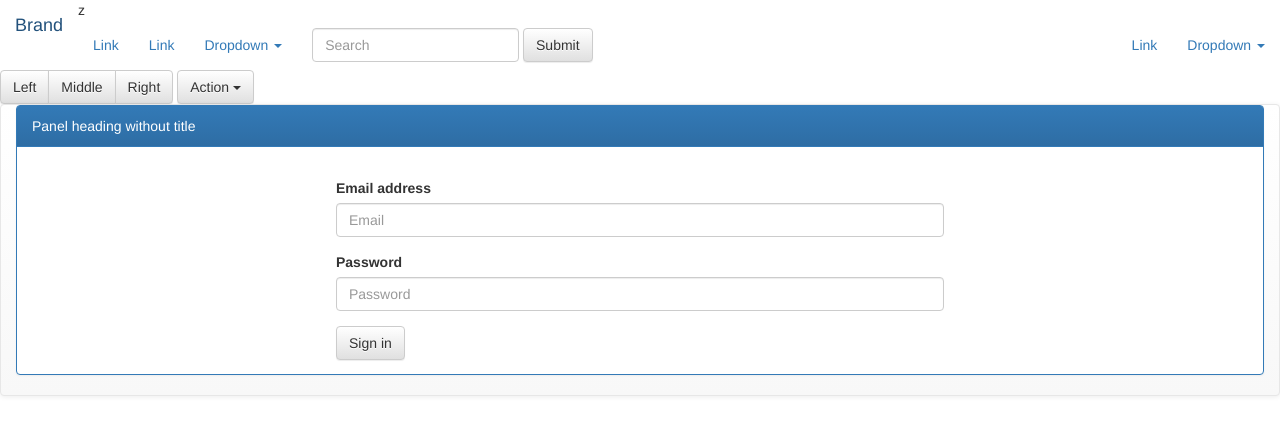
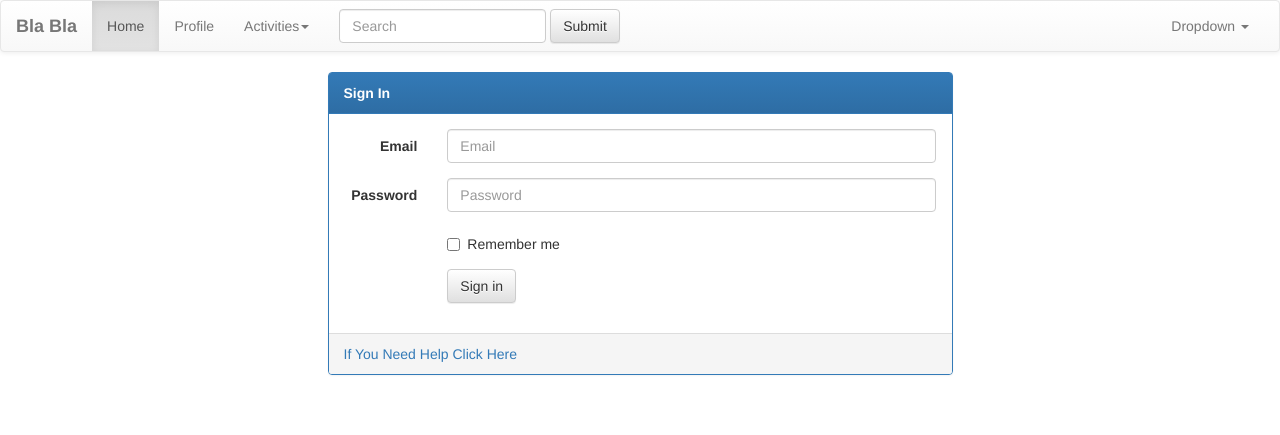
Before and after one commit to Ananthan03/workshop, a Django app: page / in a window 1280 px wide. Shown: the top 435 px of the page. Run offline with Django 3.2, Linux system fonts and the light colour scheme; some libraries are stand-ins or nearby versions.

Commit message:
fourth commit

```diff
--- a/registration/templates/index.html
+++ b/registration/templates/index.html
@@ -1,114 +1,207 @@
-{% load ststicfiles %}
-<html>
-<head>z
-  <link rel="stylesheet" href="https://maxcdn.bootstrapcdn.com/bootstrap/3.3.6/css/bootstrap.min.css" integrity="sha384-1q8mTJOASx8j1Au+a5WDVnPi2lkFfwwEAa8hDDdjZlpLegxhjVME1fgjWPGmkzs7" crossorigin="anonymous">
+{% load staticfiles %}
 
-<!-- Optional theme -->
-<link rel="stylesheet" href="https://maxcdn.bootstrapcdn.com/bootstrap/3.3.6/css/bootstrap-theme.min.css" integrity="sha384-fLW2N01lMqjakBkx3l/M9EahuwpSfeNvV63J5ezn3uZzapT0u7EYsXMjQV+0En5r" crossorigin="anonymous">
+<!DOCTYPE html>
 
-<!-- Latest compiled and minified JavaScript -->
-<script src="https://maxcdn.bootstrapcdn.com/bootstrap/3.3.6/js/bootstrap.min.js" integrity="sha384-0mSbJDEHialfmuBBQP6A4Qrprq5OVfW37PRR3j5ELqxss1yVqOtnepnHVP9aJ7xS" crossorigin="anonymous"></script>
+<html lang="en">
+
+<head>
+
+    <!-- Latest compiled and minified CSS -->
+
+    <link rel="stylesheet" href="{% static 'css/bootstrap.min.css' %}" integrity="sha384-1q8mTJOASx8j1Au+a5WDVnPi2lkFfwwEAa8hDDdjZlpLegxhjVME1fgjWPGmkzs7" crossorigin="anonymous"><!-- Optional theme -->
+
+    <link rel="stylesheet" href="{% static 'css/bootstrap-theme.min.css' %}" integrity="sha384-fLW2N01lMqjakBkx3l/M9EahuwpSfeNvV63J5ezn3uZzapT0u7EYsXMjQV+0En5r" crossorigin="anonymous"><!-- Latest compiled and minified JavaScript -->
+
+    <script src="{% static 'js/bootstrap.min.js' %}" integrity="sha384-0mSbJDEHialfmuBBQP6A4Qrprq5OVfW37PRR3j5ELqxss1yVqOtnepnHVP9aJ7xS" crossorigin="anonymous"></script>
+
+    <script type="text/javascript" src="{% static 'js/bootstrap.min.js' %}"></script>
+
+    <script type="text/javascript" src="{% static 'js/jquery-1.11.1.min.js' %}"></script>
 
 </head>
+
 <body>
 
+<nav class="navbar navbar-default">
 
+    <div class="container-fluid">
 
         <!-- Brand and toggle get grouped for better mobile display -->
+
         <div class="navbar-header">
+
             <button type="button" class="navbar-toggle collapsed" data-toggle="collapse" data-target="#bs-example-navbar-collapse-1" aria-expanded="false">
+
                 <span class="sr-only">Toggle navigation</span>
+
                 <span class="icon-bar"></span>
+
                 <span class="icon-bar"></span>
+
                 <span class="icon-bar"></span>
+
             </button>
-      <a class="navbar-brand" href="#">Brand</a>
+
+            <a class="navbar-brand" href="#"><b>Bla Bla</b></a>
+
         </div>
 
         <!-- Collect the nav links, forms, and other content for toggling -->
+
         <div class="collapse navbar-collapse" id="bs-example-navbar-collapse-1">
+
             <ul class="nav navbar-nav">
-        <li class="active"><a href="#">Link <span class="sr-only">(current)</span></a></li>
-        <li><a href="#">Link</a></li>
+
+                <li class="active"><a href="#">Home <span class="sr-only">(current)</span></a></li>
+
+                <li><a href="#">Profile</a></li>
+
                 <li class="dropdown">
+
+                    <a href="#" class="dropdown-toggle" data-toggle="dropdown" role="button" aria-haspopup="true" aria-expanded="false">Activities<span class="caret"></span></a>
+
+                    <ul class="dropdown-menu">
+
+                        <li><a href="#">Action</a></li>
+
+                        <li><a href="#">Another action</a></li>
+
+                        <li><a href="#">Something else here</a></li>
+
+                        <li role="separator" class="divider"></li>
+
+                        <li><a href="#">Separated link</a></li>
+
+                        <li role="separator" class="divider"></li>
+
+                        <li><a href="#">One more separated link</a></li>
+
+                    </ul>
+
+                </li>
+
+            </ul>
+
+            <form class="navbar-form navbar-left" role="search">
+
+                <div class="form-group">
+
+                    <input type="text" class="form-control" placeholder="Search">
+
+                </div>
+
+                <button type="submit" class="btn btn-default">Submit</button>
+
+            </form>
+
+            <ul class="nav navbar-nav navbar-right">
+
+                <li class="dropdown">
+
                     <a href="#" class="dropdown-toggle" data-toggle="dropdown" role="button" aria-haspopup="true" aria-expanded="false">Dropdown <span class="caret"></span></a>
+
                     <ul class="dropdown-menu">
+
                         <li><a href="#">Action</a></li>
+
                         <li><a href="#">Another action</a></li>
+
                         <li><a href="#">Something else here</a></li>
+
                         <li role="separator" class="divider"></li>
+
                         <li><a href="#">Separated link</a></li>
-            <li role="separator" class="divider"></li>
-            <li><a href="#">One more separated link</a></li>
+
                     </ul>
+
                 </li>
+
             </ul>
-      <form class="navbar-form navbar-left" role="search">
-        <div class="form-group">
-          <input type="text" class="form-control" placeholder="Search">
-        </div>
-        <button type="submit" class="btn btn-default">Submit</button>
-      </form>
-      <ul class="nav navbar-nav navbar-right">
-        <li><a href="#">Link</a></li>
-        <li class="dropdown">
-          <a href="#" class="dropdown-toggle" data-toggle="dropdown" role="button" aria-haspopup="true" aria-expanded="false">Dropdown <span class="caret"></span></a>
-          <ul class="dropdown-menu">
-            <li><a href="#">Action</a></li>
-            <li><a href="#">Another action</a></li>
-            <li><a href="#">Something else here</a></li>
-            <li role="separator" class="divider"></li>
-            <li><a href="#">Separated link</a></li>
-          </ul>
-        </li>
-      </ul>
+
         </div><!-- /.navbar-collapse -->
+
     </div><!-- /.container-fluid -->
+
 </nav>
-<ul class="dropdown-menu" aria-labelledby="dropdownMenu3">
-  ...
-  <li class="dropdown-header">Dropdown header</li>
-  ...
-</ul>
-<div class="btn-group" role="group" aria-label="...">
-  <button type="button" class="btn btn-default">Left</button>
-  <button type="button" class="btn btn-default">Middle</button>
-  <button type="button" class="btn btn-default">Right</button>
-</div>
-<div class="btn-group">
-  <button type="button" class="btn btn-default dropdown-toggle" data-toggle="dropdown" aria-haspopup="true" aria-expanded="false">
-    Action <span class="caret"></span>
-  </button>
-  <ul class="dropdown-menu">
-    <li><a href="#">Action</a></li>
-    <li><a href="#">Another action</a></li>
-    <li><a href="#">Something else here</a></li>
-    <li role="separator" class="divider"></li>
-    <li><a href="#">Separated link</a></li>
-  </ul>
-</div>
-<nav class="navbar navbar-default">
-  <div class="container-fluid">
+
+<div class="row">
+
+    <div class="col-md-6 col-md-offset-3">
+
         <div class="panel panel-primary">
-  <div class="panel-heading">Panel heading without title</div>
+
+            <div class="panel-heading" ><b>Sign In</b></div>
+
             <div class="panel-body">
 
-  </div>
-<div class="row">
-     <div class="col-xs-6"></div>
-  <div class="col-md-6 col-md-offset-3"><form>
+                <form class="form-horizontal">
+
                     <div class="form-group">
-    <label for="exampleInputEmail1">Email address</label>
-    <input type="email" class="form-control" id="exampleInputEmail1" placeholder="Email">
-  </div>
-  <div class="form-group">
-    <label for="exampleInputPassword1">Password</label>
-    <input type="password" class="form-control" id="exampleInputPassword1" placeholder="Password">
+
+                        <label for="inputEmail3" class="col-sm-2 control-label">Email</label>
+
+                        <div class="col-sm-10">
+
+                            <input type="email" class="form-control" id="inputEmail3" placeholder="Email">
+
                         </div>
 
+                    </div>
+
+                    <div class="form-group">
+
+                        <label for="inputPassword3" class="col-sm-2 control-label">Password</label>
+
+                        <div class="col-sm-10">
+
+                            <input type="password" class="form-control" id="inputPassword3" placeholder="Password">
+
+                        </div>
+
+                    </div>
+
+                    <div class="form-group">
+
+                        <div class="col-sm-offset-2 col-sm-10">
+
+                            <div class="checkbox">
+
+                                <label>
+
+                                    <input type="checkbox"> Remember me
+
+                                </label>
+
+                            </div>
+
+                        </div>
+
+                    </div>
+
+                    <div class="form-group">
+
+                        <div class="col-sm-offset-2 col-sm-10">
+
                             <button type="submit" class="btn btn-default">Sign in</button>
-</form></div>
+
                         </div>
+
                     </div>
+
+                </form>
+
+            </div>
+
+            <div class="panel-footer"><a href="http://www.google.co.in">If You Need Help Click Here</a></div>
+
+        </div>
+
+    </div>
+
+    <div class="col-md-6"></div>
+
+</div>
+
 </body>
+
 </html>
```
Also changed, not shown: workshop/settings.py (+24 -46 lines), 1 other file. Lines whose indentation alone changed are shown as unchanged.
